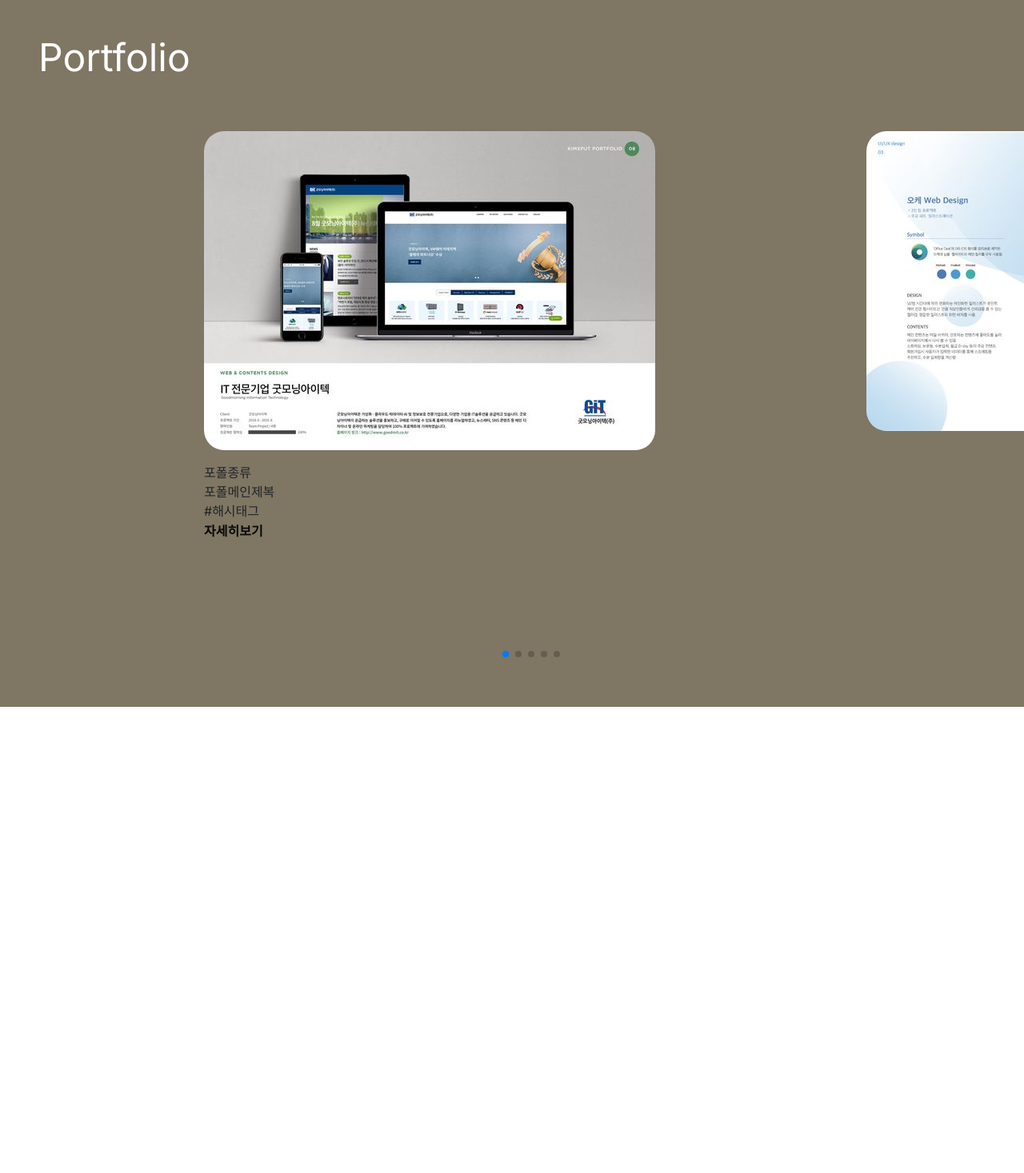
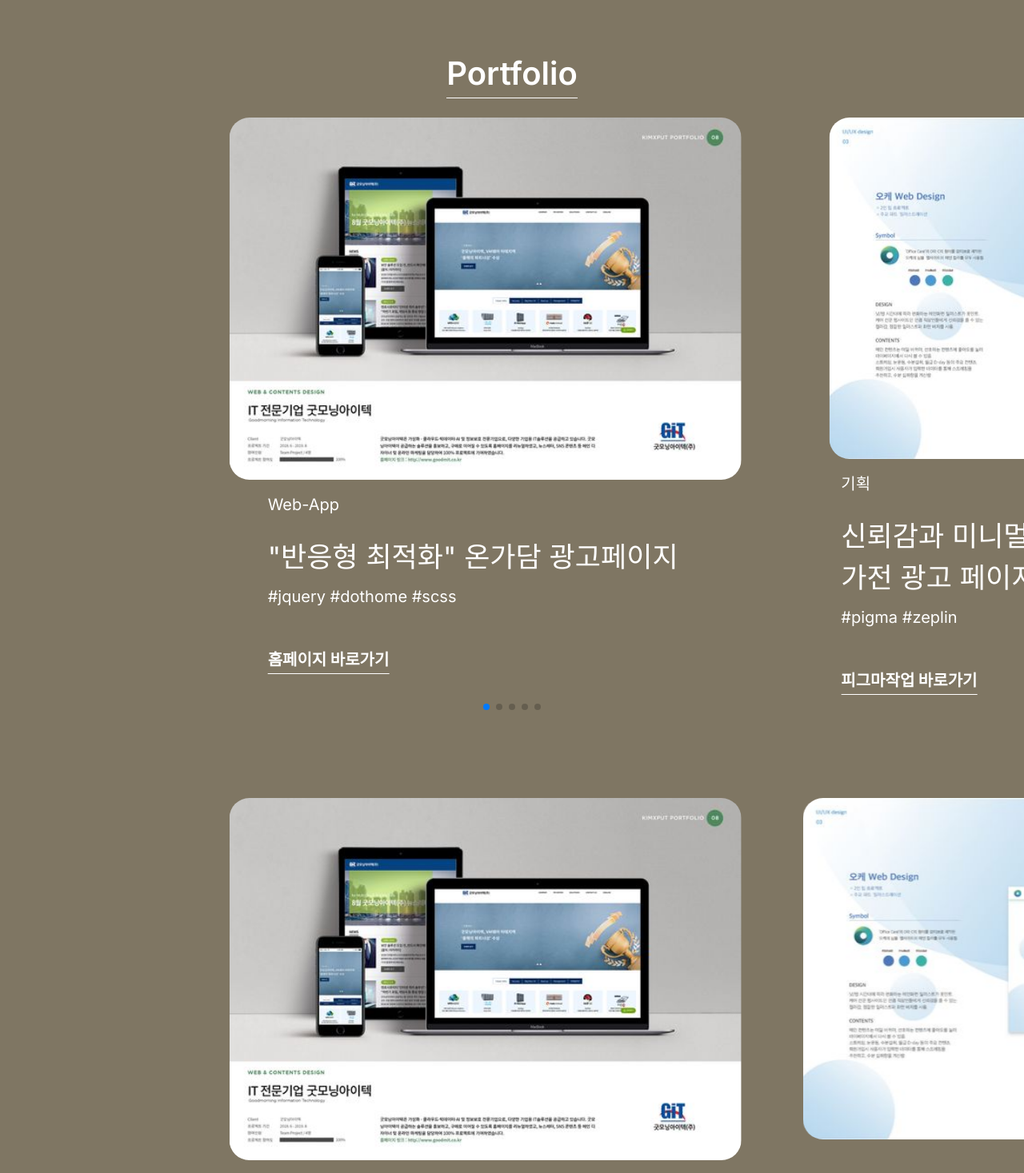
Before and after one commit to dongsam-E/dongsam-E.github.io, a React (Create React App) app: page / in a window 1280 px wide. Shown: the part 1330-2797 px from the top of the page at 80% size. Built offline with nearby package versions, Linux system fonts and the light colour scheme.

Commit message:
swiper 레이아웃 정리  (pagintion 스타일 변경 해야함)

```diff
--- a/public/css/sjh_style.scss
+++ b/public/css/sjh_style.scss
@@ -18,4 +18,13 @@ body{
                 background-image: url(../img/slide2.jpg);
             }
     }
+    #portfolio{
+        .swiper{
+            .swiper-pagination{
+                .swiper-pagination-bullet {background-color: pink !important;}
+                .swiper-pagination-bullet-active { background-color: red !important;}
+
+            }
+        }
+    }
 }
--- a/src/component/About.js
+++ b/src/component/About.js
@@ -4,7 +4,7 @@ import about from '../scss/about.module.css';
 function About(props) {
     return (
         <section id={props.id} className={`container pt-3 pb-5`}>
-            <div className={`my-4 fw-bolder d-flex justify-content-center ${about.name}`}>About Me</div>
+            <div className={`my-4 ${about.name}`}>About Me</div>
             <div className={`d-flex justify-content-center`}>
                 <ul className={`row p-0 m-0`}>
                     {
--- a/src/component/Portfolio.js
+++ b/src/component/Portfolio.js
@@ -10,35 +10,50 @@ import { Pagination, Keyboard} from "swiper";
 function Portfolio(props) {
     return (
         <section id={props.id} className={portfolio.section}>
-            <div className={`py-5 ps-5`}>
-                <div className={`${portfolio.title} text-white`}>Portfolio</div>
+            <div className={`py-5`}>
+                <div className={`my-4 ${portfolio.name}`}>Portfolio</div>
+                <div className={`pb-5`}>
                     <Swiper
                         modules={[Pagination, Keyboard]}
-                    slidesPerView={1.5}
+                        slidesPerView={1.3}
                         spaceBetween={10}
-                    centeredSlides={true}
+                        // centeredSlides={true}
+                        rewind={true}
                         pagination={{
                             clickable: true,
                         }}
                         keyboard={{
                             enabled: true,
                         }}
-                    className={`mySwiper py-5`}>
+                        centeredSlides={true}
+                        autoHeight={true}
+                        breakpoints={{
+                            768:{
+                                slidesPerView: 1.3
+                            },
+                            992:{
+                                slidesPerView:1.8
+                            }
+                        }
+                        }
+                        className={`mySwiper`}>
                         {
                             props.portdb.card.map((v, x) => {
                                 return(
-                            <SwiperSlide>
+                                <SwiperSlide className={`${v.slidecls}`}>
                                     <div key={x} className={`${portfolio.box}`}>
-                                    <div id={``}>
+                                        <div>
                                             <a href="" className={`d-flex justify-content-center`}>
                                                 <img className={`${v.imgcls} ${portfolio.cardImg}`} src={v.img} alt="dummyImg" />
                                             </a>
                                         </div>
-                                    <div className={`py-3`}>
-                                        <div>{v.subtitle}</div>
-                                        <div>{v.title}</div>
-                                        <div>{v.hash}</div>
-                                        <div><a href="">{v.more}</a></div>
+                                        <div className={v.cradcls}>
+                                            <div className={`${portfolio.subtitle}`}>{v.subtitle}</div>
+                                            <div className={`${portfolio.title}`}>{v.title}</div>
+                                            <div className={`${portfolio.hash}`}>{v.hash}</div>
+                                                <div className={`${portfolio.moreDiv}`}>
+                                                    <a href="" className={`${portfolio.moreA}`}>{v.more}</a>
+                                                </div>
                                         </div>
                                     </div>
                                 </SwiperSlide>
@@ -47,6 +62,57 @@ function Portfolio(props) {
                         }
                     </Swiper>
                 </div>
+                <div className={`pt-5`}>
+                    <Swiper
+                        modules={[Pagination, Keyboard]}
+                        slidesPerView={1.3}
+                        spaceBetween={10}
+                        // centeredSlides={true}
+                        rewind={true}
+                        pagination={{
+                            clickable: true,
+                        }}
+                        keyboard={{
+                            enabled: true,
+                        }}
+                        centeredSlides={true}
+                        autoHeight={true}
+                        breakpoints={{
+                            768:{
+                                slidesPerView: 1.3
+                            },
+                            992:{
+                                slidesPerView:1.8
+                            }
+                        }
+                        }
+                        className={`mySwiper`}>
+                        {
+                            props.portdb.card2.map((v, x) => {
+                                return(
+                                <SwiperSlide className={`${v.slidecls}`}>
+                                    <div key={x} className={`${portfolio.box}`}>
+                                        <div>
+                                            <a href="" className={`d-flex justify-content-center`}>
+                                                <img className={`${v.imgcls} ${portfolio.cardImg}`} src={v.img} alt="dummyImg" />
+                                            </a>
+                                        </div>
+                                        <div className={v.cradcls}>
+                                            <div className={`${portfolio.subtitle}`}>{v.subtitle}</div>
+                                            <div className={`${portfolio.title}`}>{v.title}</div>
+                                            <div className={`${portfolio.hash}`}>{v.hash}</div>
+                                            <div className={`${portfolio.moreDiv}`}>
+                                                <a href="" className={`${portfolio.moreA}`}>{v.more}</a>
+                                            </div>
+                                        </div>
+                                    </div>
+                                </SwiperSlide>
+                                )
+                            })
+                        }
+                    </Swiper>
+                </div>
+            </div>
         </section>
     );
 }
--- a/src/component/Skills.js
+++ b/src/component/Skills.js
@@ -5,7 +5,7 @@ function Skills(props) {
 
     return (
         <section id={props.id} className={`pb-5 py-4 ${skills.sectionBg}`}>
-            <div className={`my-4 fw-bolder d-flex justify-content-center ${skills.name}`}>My Skills</div>
+            <div className={`my-4 ${skills.name}`}>My Skills</div>
             <div className={`container`}>
                 <div className={`${skills.con}`}>
                     {
--- a/src/data/portfolio.js
+++ b/src/data/portfolio.js
@@ -1,20 +1,24 @@
 const portfolioDB = {
     card:[
         {
-            subtitle : "포폴종류"
-            ,title : "포폴메인제복"
-            ,hash : "#해시태그"
-            ,more : "자세히보기"
+            subtitle : "Web-App"
+            ,title : `"반응형 최적화" 온가담 광고페이지`
+            ,hash : "#jquery #dothome #scss"
+            ,more : "홈페이지 바로가기"
             ,img : "../img/port0.png"
             ,imgcls: ""
+            ,cradcls: "py-3 px-5"
+            ,slidecls: "pb-5"
         }
         ,{
-            subtitle : ""
-            ,title : ""
-            ,hash : ""
-            ,more : ""
+            subtitle : "기획"
+            ,title : "신뢰감과 미니멀을 중점으로 기획한 소형가전 광고 페이지입니다."
+            ,hash : "#pigma #zeplin"
+            ,more : "피그마작업 바로가기"
             ,img : "../img/port1.png"
-            , imgcls: ""
+            ,imgcls: ""
+            ,cradcls: "py-3 px-5"
+            ,slidecls: ""
         }
         ,{
             subtitle : ""
@@ -23,6 +27,8 @@ const portfolioDB = {
             ,more : ""
             ,img : "../img/port2.png"
             ,imgcls: ""
+            ,cradcls: ""
+            ,slidecls: ""
         }
         ,{
             subtitle : ""
@@ -30,7 +36,9 @@ const portfolioDB = {
             ,hash : ""
             ,more : ""
             ,img : "../img/port3.png"
-            ,imgcls: "w-75"
+            ,imgcls: ""
+            ,cradcls: ""
+            ,slidecls: ""
         }
         ,{
             subtitle : ""
@@ -39,16 +47,21 @@ const portfolioDB = {
             ,more : ""
             ,img : "../img/port4.png"
             ,imgcls: ""
+            ,cradcls: ""
+            ,slidecls: ""
         }
     ]
     ,card2:[
         {
-            subtitle : "포폴종류"
-            ,title : "포폴메인제복"
-            ,hash : "#해시태그"
+            subtitle : "Web-App"
+            ,title : `"리액트"로 만든 포트폴리오`
+            ,hash : "#react #gitpage"
             ,more : "자세히보기"
             ,img : "../img/port0.png"
             ,imgcls: ""
+            ,cradcls: "py-3 px-5"
+            ,slidecls: "pb-5"
+
         }
         ,{
             subtitle : ""
@@ -56,7 +69,9 @@ const portfolioDB = {
             ,hash : ""
             ,more : ""
             ,img : "../img/port1.png"
-            , imgcls: ""
+            ,imgcls: ""
+            ,cradcls: "py-3 px-5"
+            ,slidecls: ""
         }
         ,{
             subtitle : ""
@@ -65,6 +80,8 @@ const portfolioDB = {
             ,more : ""
             ,img : "../img/port2.png"
             ,imgcls: ""
+            ,cradcls: ""
+            ,slidecls: ""
         }
         ,{
             subtitle : ""
@@ -72,7 +89,9 @@ const portfolioDB = {
             ,hash : ""
             ,more : ""
             ,img : "../img/port3.png"
-            ,imgcls: "w-75"
+            ,imgcls: ""
+            ,cradcls: ""
+            ,slidecls: ""
         }
         ,{
             subtitle : ""
@@ -81,6 +100,8 @@ const portfolioDB = {
             ,more : ""
             ,img : "../img/port4.png"
             ,imgcls: ""
+            ,cradcls: ""
+            ,slidecls: ""
         }
     ]
 }
--- a/src/scss/about.module.css
+++ b/src/scss/about.module.css
@@ -1,13 +1,11 @@
 .name{
+    display: flex;
+    color: black;
     font-size: 2.5rem;
+    font-weight: 600;
+    margin: 0 auto;
     width: fit-content;
-    margin: 0 auto;
     border-bottom: 1px solid black;
-}
-@media(min-width : 1200px){
-    .name{
-        font-size: 3vw;
-    }
 }
 
 .iconSize{
--- a/src/scss/portfolio.module.css
+++ b/src/scss/portfolio.module.css
@@ -1,10 +1,16 @@
 .section{
     background-color: rgb(127, 118, 99);
 }
-.title{
-    font-size: 3rem;
-    padding-bottom: 0.5rem;
+.name{
+    display: flex;
+    color: white;
+    font-size: 2.5rem;
+    font-weight: 600;
+    margin: 0 auto;
+    width: fit-content;
+    border-bottom: 1px solid white;
 }
+
 .box{
     display: inline-block;
     max-width: fit-content;
@@ -12,4 +18,53 @@
 .cardImg{
     border-radius: 25px;
     background-color: transparent;
+    width: 70vw;
 }
+@media(min-width:992px){
+    .cardImg{
+        width: 50vw;
+    }
+}
+
+.subtitle{
+    color: white;
+    font-size: 20px;
+    padding-bottom: 1.5rem;
+}
+.title{
+    color: white;
+    font-size: 35px;
+    padding-bottom: 0.5rem;
+}
+.hash{
+    color: white;
+    font-size: 20px;
+    padding-bottom: 3rem;
+}
+.moreA{
+    color: white;
+    font-size: 20px;
+    border-bottom: 1px solid white;
+    padding-bottom: 0.3rem;
+}
+@media(max-width:768px){
+    .subtitle{
+        font-size: 18px;
+        padding-bottom: 1rem;
+    }
+    .title{
+        font-size: 25px;
+    }
+    .hash{
+        font-size: 18px;
+        padding-bottom: 1.5rem;
+    }
+    .moreA{
+        font-size: 18px;
+
+    }
+
+}
+
+.swiper-pagination-bullet { width: 12px; height: 12px; background: transparent; border: 1px solid pink; opacity: 1; }
+.swiper-pagination-bullet-active { width: 40px; transition: width .5s; border-radius: 5px; background: pink; border: 1px solid transparent; }
```
Also changed, not shown: src/scss/skills.module.css (+5 -3 lines), 1 other file (tests, documents, lock files or other folders). Lines whose indentation alone changed are shown as unchanged.
